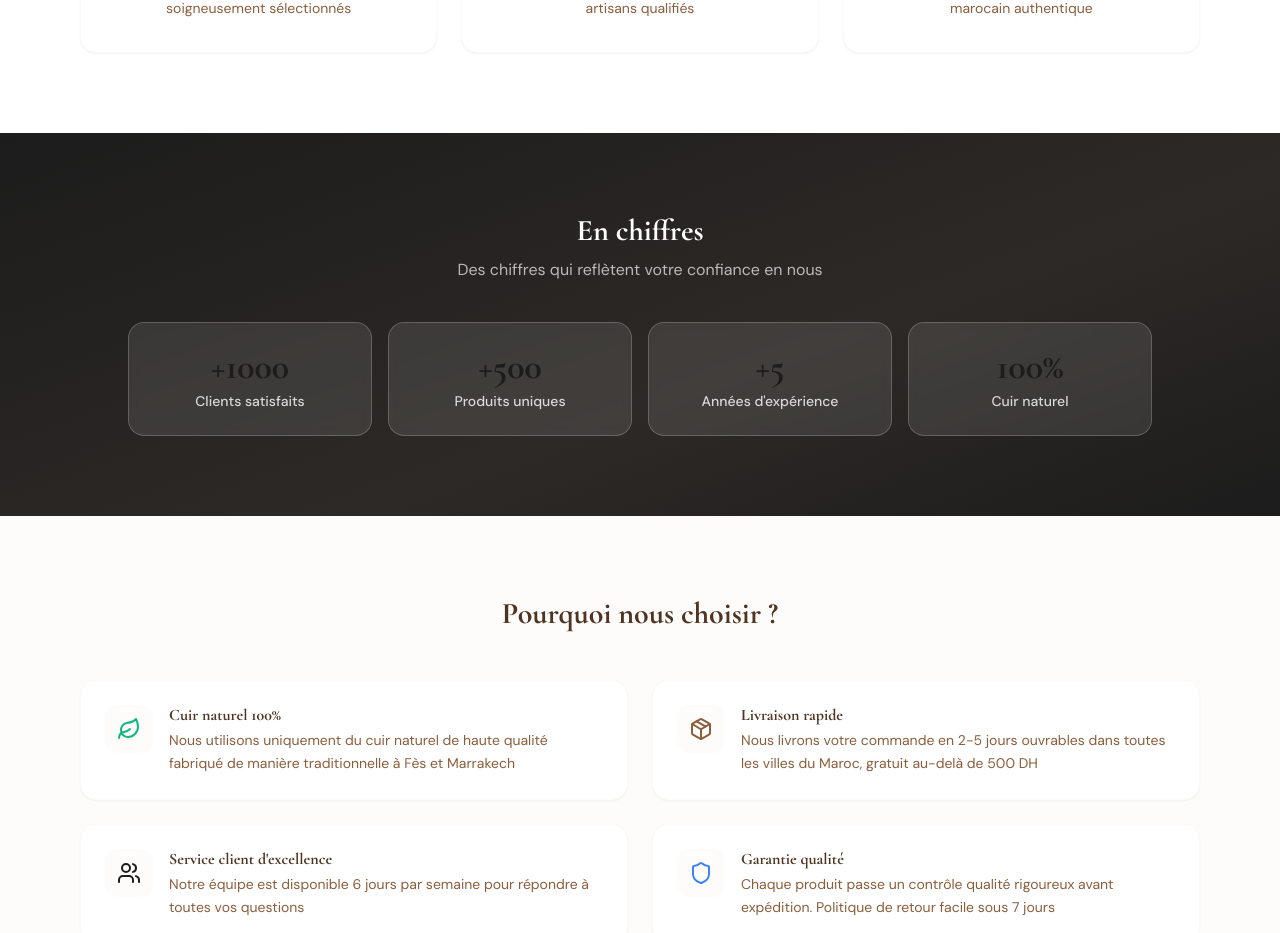
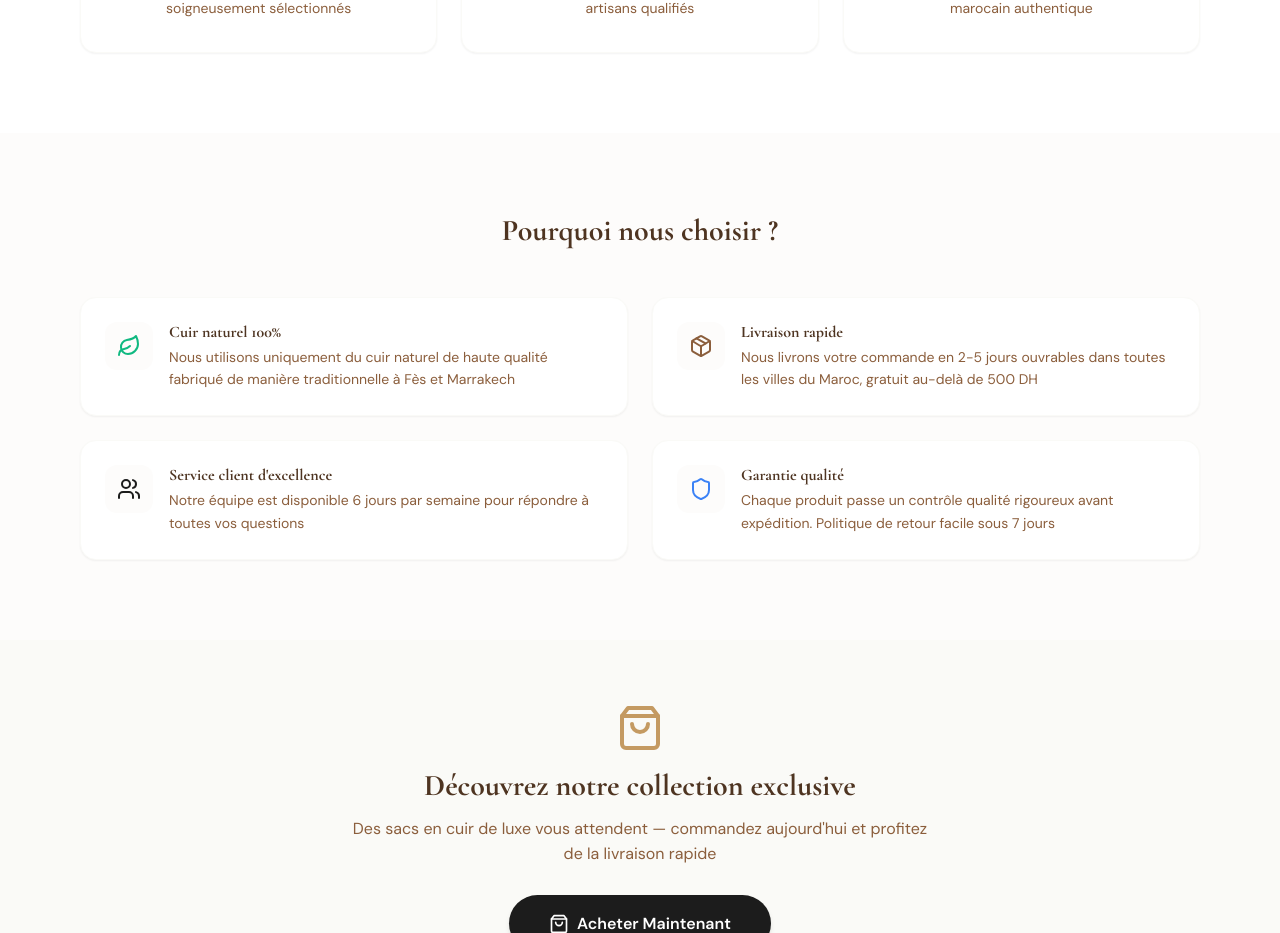
Before and after one commit to simohmd10/cuir, a React (Vite) app: page /about in a window 1280 px wide. Shown: the part 1474-2407 px from the top of the page. Built offline with nearby package versions, Linux system fonts and the light colour scheme; no server answers; a web font is replaced by a local one.

Commit message:
Remove stats block from About page

```diff
--- a/src/pages/About.tsx
+++ b/src/pages/About.tsx
@@ -20,18 +20,6 @@ const fadeIn = {
 };
 
 // ── Sub-components ────────────────────────────────────────────────────────────
-
-function StatCard({ number, label }: { number: string; label: string }) {
-  return (
-    <motion.div
-      variants={fadeUp}
-      className="flex flex-col items-center justify-center p-6 bg-white/10 rounded-2xl backdrop-blur-sm border border-white/20 text-center"
-    >
-      <span className="text-4xl font-display font-bold text-gold-300">{number}</span>
-      <span className="text-sm text-white/80 mt-1 font-medium">{label}</span>
-    </motion.div>
-  );
-}
 
 function ValueCard({
   icon,
@@ -76,25 +64,6 @@ export default function About() {
       icon: <Shield className="w-8 h-8 text-leather-500" />,
       title: t('authenticity'),
       description: t('authenticityDesc'),
-    },
-  ];
-
-  const stats = [
-    {
-      number: '+1000',
-      label: lang === 'ar' ? 'عميل سعيد' : 'Clients satisfaits',
-    },
-    {
-      number: '+500',
-      label: lang === 'ar' ? 'منتج فريد' : 'Produits uniques',
-    },
-    {
-      number: '+5',
-      label: lang === 'ar' ? 'سنوات خبرة' : 'Années d\'expérience',
-    },
-    {
-      number: '100%',
-      label: lang === 'ar' ? 'جلد طبيعي' : 'Cuir naturel',
     },
   ];
 
@@ -240,36 +209,6 @@ export default function About() {
         </div>
       </motion.section>
 
-      {/* ── Stats section ── */}
-      <motion.section
-        className="py-20 px-4"
-        style={{
-          background: 'linear-gradient(160deg, #1C1C1C 0%, #2D2926 60%, #1C1C1C 100%)',
-        }}
-        initial="hidden"
-        whileInView="visible"
-        viewport={{ once: true, margin: '-80px' }}
-        variants={stagger}
-      >
-        <div className="max-w-5xl mx-auto">
-          <motion.div variants={fadeUp} className="text-center mb-10">
-            <h2 className="text-3xl font-display font-bold text-white mb-2">
-              {lang === 'ar' ? 'بالأرقام' : 'En chiffres'}
-            </h2>
-            <p className="text-beige-100/70">
-              {lang === 'ar'
-                ? 'أرقام تعكس ثقتكم بنا'
-                : 'Des chiffres qui reflètent votre confiance en nous'}
-            </p>
-          </motion.div>
-          <div className="grid grid-cols-2 md:grid-cols-4 gap-4">
-            {stats.map((s, i) => (
-              <StatCard key={i} {...s} />
-            ))}
-          </div>
-        </div>
-      </motion.section>
-
       {/* ── Why choose us ── */}
       <motion.section
         className="max-w-6xl mx-auto px-4 py-20"
```
